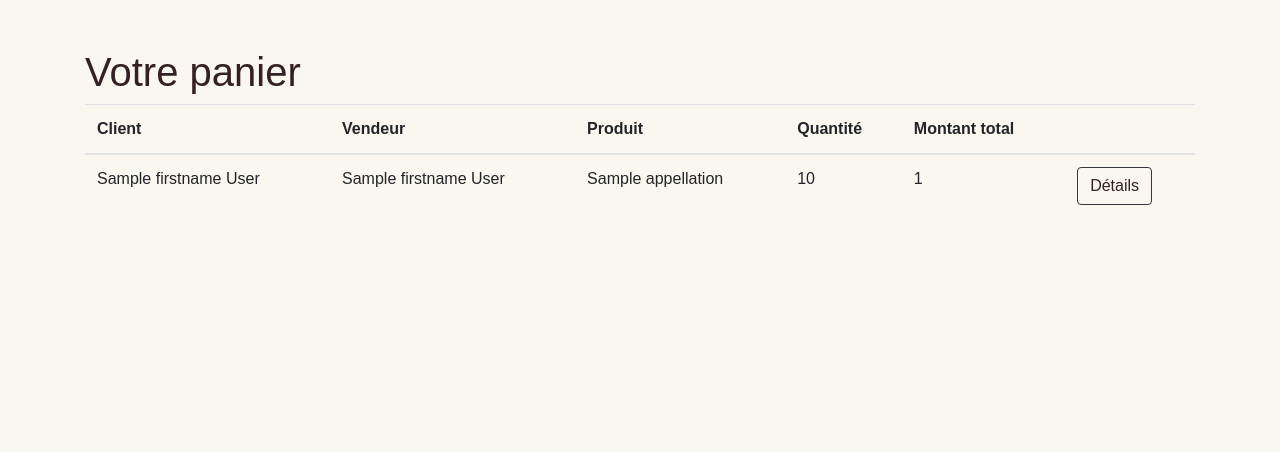
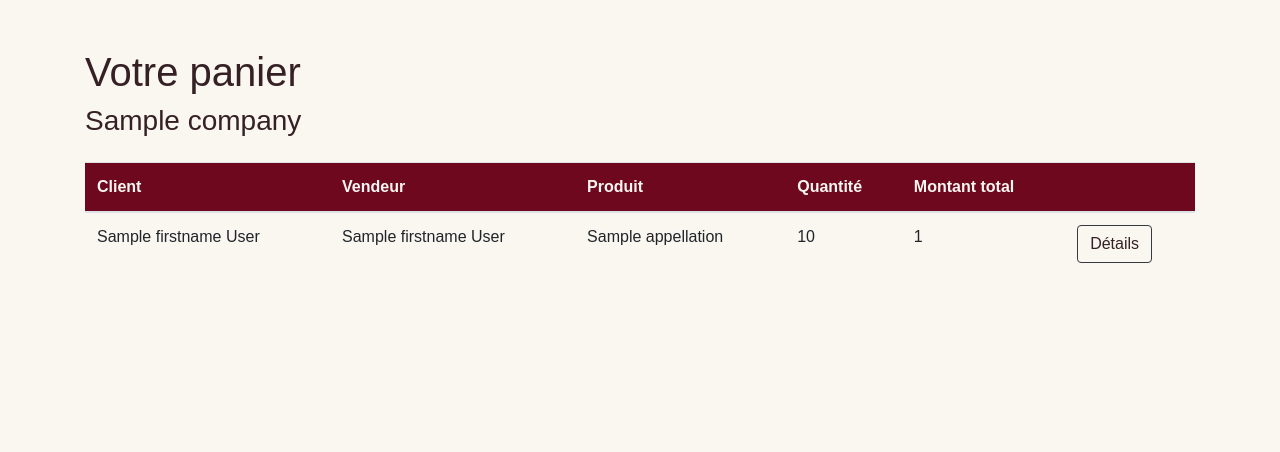
Before and after one commit to LouGrom/Owine, a Symfony app: template templates/cart/buyer_cart.html.twig in a window 1280 px wide. Shown: the part 57-509 px from the top of the page. Run offline with Twig, Linux system fonts and the light colour scheme; the template is opened without the code that fills it: most values are stand-ins (such as "Sample title", 1, 10 or a date in 2020); some libraries are stand-ins or nearby versions; some web fonts are replaced.

Commit message:
Update variables sent to buuyer_cart

```diff
--- a/src/DataFixtures/AppFixtures.php
+++ b/src/DataFixtures/AppFixtures.php
@@ -451,7 +451,7 @@ class AppFixtures extends Fixture
             $oneProduct = $productList[array_rand($productList)];
             $cart->setUser($userBuyer[array_rand($userBuyer)]);
             $cart->setProduct($oneProduct);
-            $cart->setQuantity(random_int(1,3600));
+            $cart->setQuantity(random_int(1,36));
             $cart->setTotalAmount($oneProduct->getPrice() * $cart->getQuantity());
 
             $manager->persist($cart);
--- a/templates/cart/buyer_cart.html.twig
+++ b/templates/cart/buyer_cart.html.twig
@@ -1,12 +1,25 @@
 {% extends 'base.html.twig' %}
 
-{% block title %}Panier{% endblock %}
+{% block title %}Panier
+{% endblock %}
 
 {% block body %}
 	<h1>Votre panier</h1>
 
+    {% for company in companies %}
+        <div class="mb-4">
+        <h3>{{ company.name }}</h3>
+        {% for cart in carts %}
+            {% if cart.product.seller.company == company %}
+            {{ cart.product.appellation.name }} - <input value="{{ cart.quantity }}" type="number"><a class="btn btn-dark"><i class="fas fa-trash"></i></a><br>
+            {% endif %}
+
+        {% endfor %}
+        </div>
+    {% endfor %}
+
 	<table class="table">
-        <thead>
+		<thead class="thead">
 			<tr>
 				<th>Client</th>
 				<th>Vendeur</th>
@@ -19,8 +32,11 @@
 		<tbody>
 			{% for cart in carts %}
 				<tr>
-                <td>{{ cart.user.firstname }} {{ cart.user.lastname }} </td>
-                <td>{{ cart.product.seller.firstname }} {{ cart.product.seller.lastname }}</td>
+					<td>{{ cart.user.firstname }}
+						{{ cart.user.lastname }}
+					</td>
+					<td>{{ cart.product.seller.firstname }}
+						{{ cart.product.seller.lastname }}</td>
 					<td>{{ cart.product.appellation.name }}</td>
 					<td>{{ cart.quantity }}</td>
 					<td>{{ cart.totalAmount }}</td>
```
Also changed, not shown: src/Controller/CartController.php (+14 -1 lines). Lines whose indentation alone changed are shown as unchanged.
